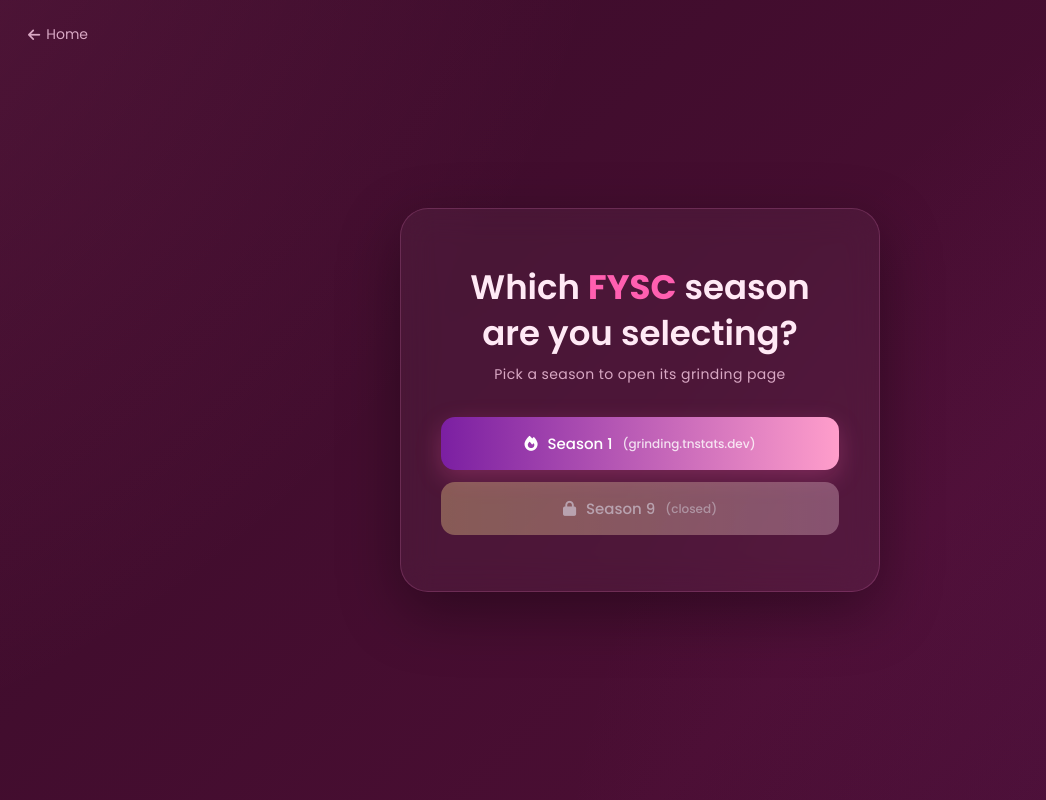
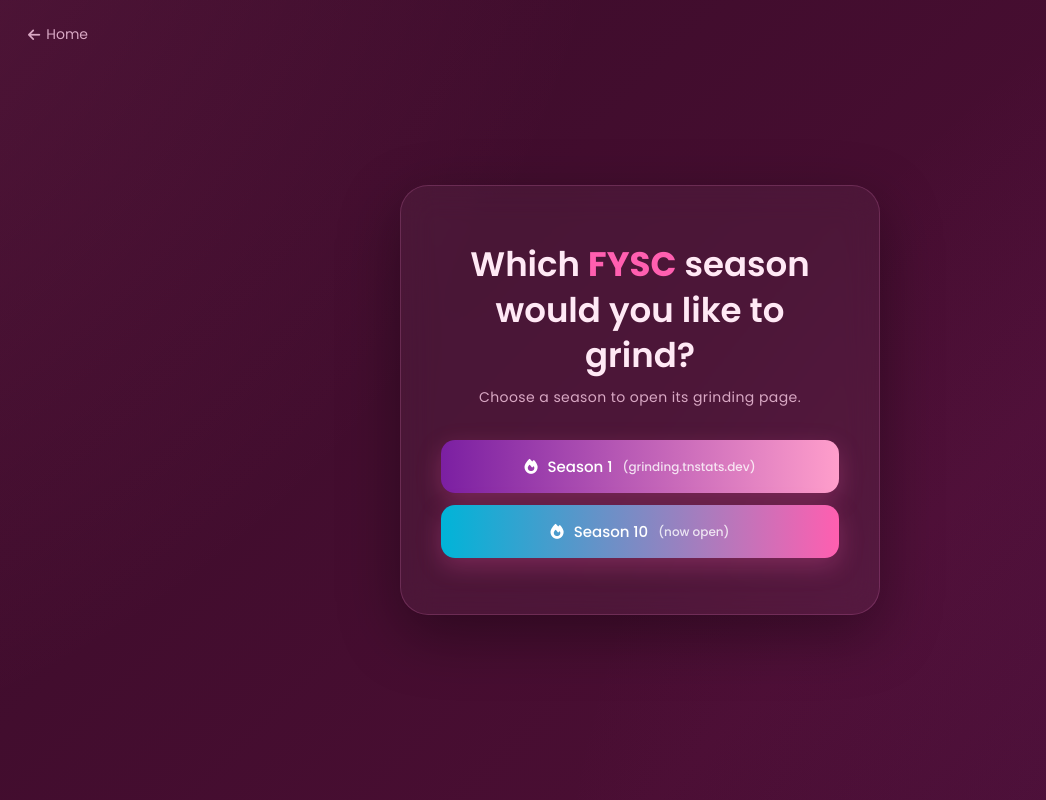
Before and after one commit to elliesxofc/fyscs9listschannels, a website: page views/grinding.html in a window 1280 px wide. Shown: the whole page, without its empty margins (0-1046 px from the left). Drawn offline with Linux system fonts and the light colour scheme.

Commit message:
Open Season 10 on the grinding season picker
Replace the locked Season 9 option with a Season 10 link and reword the heading.

Co-Authored-By: Claude Opus 5.5 <noreply@anthropic.com>
Claude-Session: https://claude.ai/code/session_01Vrw66m3S8jNzwcEXd1b4uK

```diff
--- a/views/grinding.html
+++ b/views/grinding.html
@@ -179,6 +179,10 @@
       background: linear-gradient(90deg, #ff7a18, var(--pink));
     }
 
+    .button-season10 {
+      background: linear-gradient(90deg, #00b4d8, var(--pink));
+    }
+
     /* A season whose page is closed: shown, but not a link. */
     .fancy-button.is-locked {
       filter: grayscale(0.7);
@@ -199,11 +203,11 @@
   <a class="back-link" href="/"><i class="fa-solid fa-arrow-left"></i> Home</a>
 
   <div class="card">
-    <h1>Which <span>FYSC</span> season are you selecting?</h1>
-    <p class="subtitle">Pick a season to open its grinding page</p>
+    <h1>Which <span>FYSC</span> season would you like to grind?</h1>
+    <p class="subtitle">Choose a season to open its grinding page.</p>
     <div class="button-list">
       <a href="https://grinding.tnstats.dev" class="fancy-button button-season1"><i class="fa-solid fa-fire"></i> Season 1 <span class="sub">(grinding.tnstats.dev)</span></a>
-      <span class="fancy-button button-season9 is-locked" aria-disabled="true" title="Season 9 grinding is closed"><i class="fa-solid fa-lock"></i> Season 9 <span class="sub">(closed)</span></span>
+      <a href="https://fysc.lilianax.lol/grinding" class="fancy-button button-season10"><i class="fa-solid fa-fire"></i> Season 10 <span class="sub">(now open)</span></a>
     </div>
   </div>
 </body>
```
